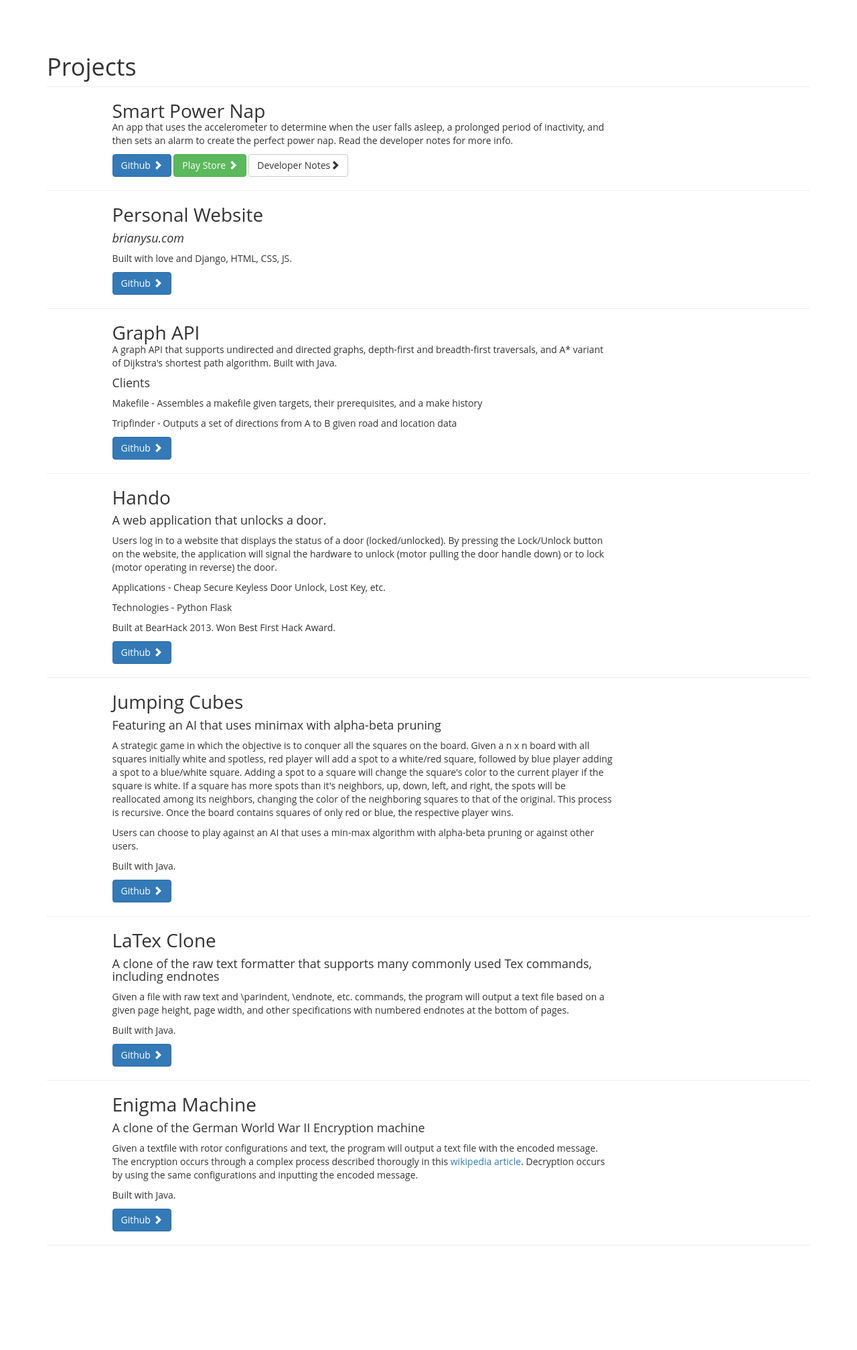
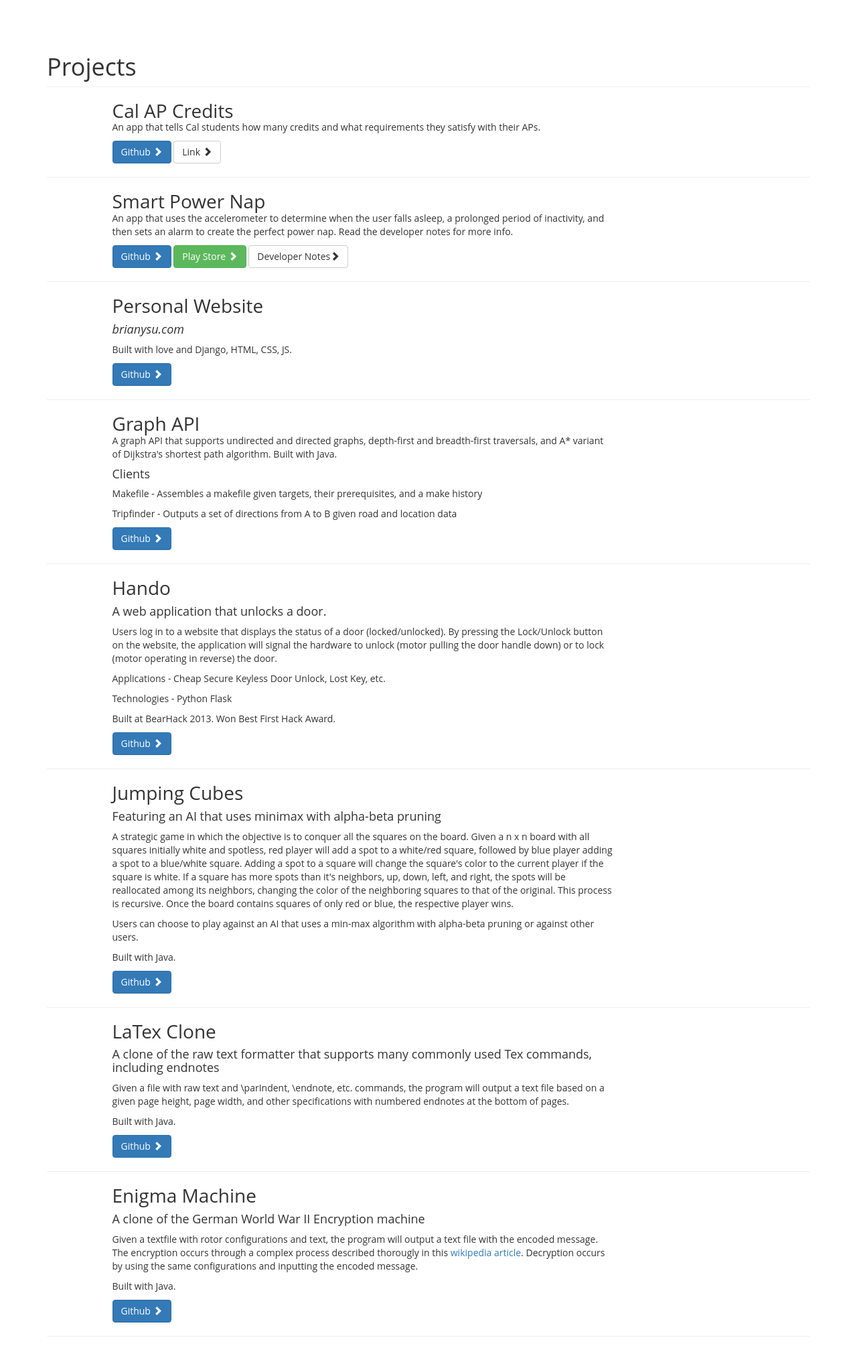
Before and after one commit to briansudev/portfolio, a Django app: page /work/ in a window 1280 px wide. Shown: the part 95-2110 px from the top of the page at 67% size. Before the commit the page ends 1954 px from the top, so only its background shows below. Run offline with Django 3.2, Linux system fonts and the light colour scheme; some libraries are stand-ins or nearby versions.

Commit message:
added cal ap credits

```diff
--- a/website/static/website/css/styles.css
+++ b/website/static/website/css/styles.css
@@ -117,11 +117,11 @@
 }
 
 .container-main {
-  top:50%; left:50%;
-  height: 200pt;
+  top:50%;
+
   margin-top:-100pt;
   width:700pt;
-  margin-left:-350pt;
+
   position:absolute;
   vertical-align: middle;
   line-height:100px;
--- a/website/templates/website/work.html
+++ b/website/templates/website/work.html
@@ -67,7 +67,17 @@
                 </div>
 
             </div>
+            <div class="row">
 
+                <div class="col-lg-8 col-md-8 col-md-offset-1">
+                    <h3>Cal AP Credits</h3>
+                    <p>An app that tells Cal students how many credits and what requirements they satisfy with their APs.</p>
+                    <a class="btn btn-primary" href="https://github.com/briansudev/cal_aps">Github <span class="glyphicon glyphicon-chevron-right"></span></a>
+                    <a class="btn btn-default" href="https://play.google.com/store/apps/details?id=com.brianysu.smartpowernap">Link <span class="glyphicon glyphicon-chevron-right"></span></a>
+                </div>
+
+            </div>
+            <hr>
             <div class="row">
 
                 <div class="col-lg-8 col-md-8 col-md-offset-1">
```
Also changed, not shown: requirements.txt (+35 -6 lines).
